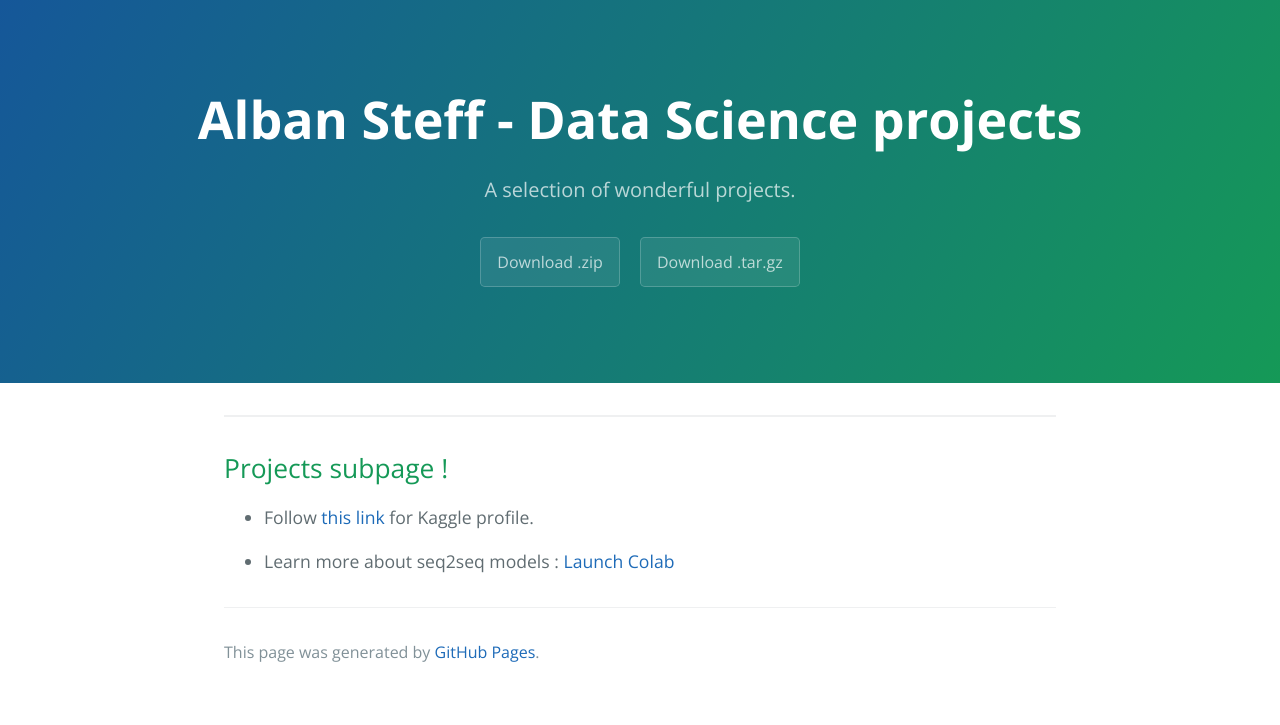
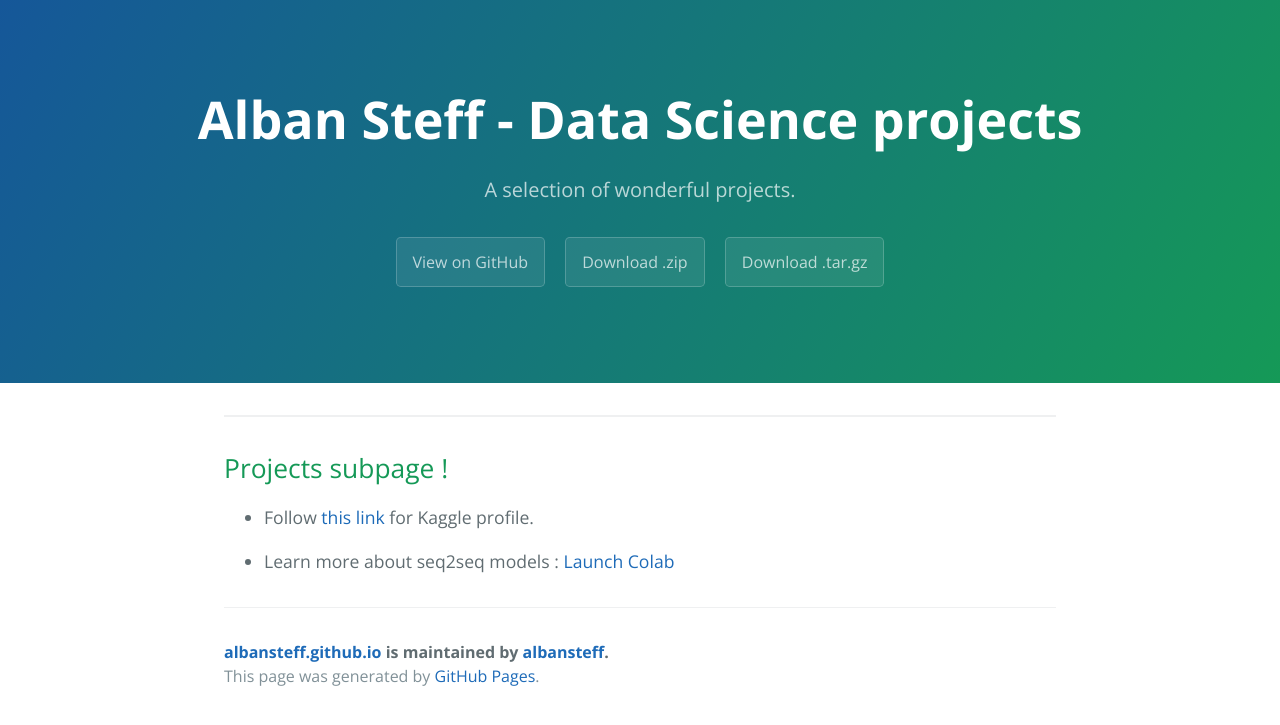
Before and after one commit to albansteff/albansteff.github.io, a Jekyll site: the page built from subpage.md, in a window 1280 px wide. Shown: the top 725 px of the page. Built offline with Jekyll 4.4.1, drawn with Linux system fonts in a browser that asks for light colours; our own code applies the rules of GitHub Pages for plain Markdown files; part of the change alters nothing that is shown.

Commit message:
Update _config.yml

```diff
--- a/_config.yml
+++ b/_config.yml
@@ -2,5 +2,8 @@ title: Alban Steff - Data Science projects
 description: A selection of wonderful projects.
 
 show_downloads: true
-google_analytics:
+github:
+  is_project_page: true
+  repository_url: https://github.com/albansteff/albansteff.github.io/
+
 theme: jekyll-theme-cayman
```
